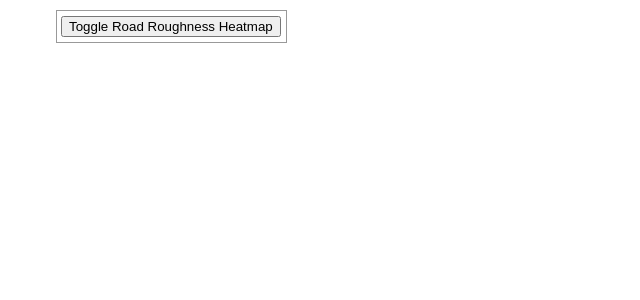
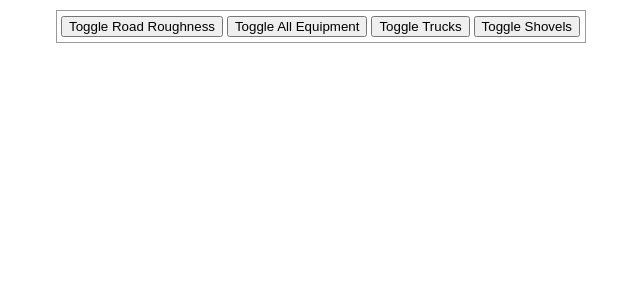
Before and after one commit to me4502/NavitronAutodriveSystem, a Flask app: page / in a window 1280 px wide. Shown: the top 300 px of the page, without its empty margins (520-1160 px from the left). Run offline with Flask 2, Linux system fonts and the light colour scheme; some libraries are stand-ins or nearby versions.

Commit message:
Added marker visibility toggles

```diff
--- a/static/js/index.js
+++ b/static/js/index.js
@@ -22,11 +22,11 @@ var map;
 var equipment_markers = {};
 var heatmap_points = new google.maps.MVCArray();
 
-// Setup middlemount mine on google maps
+// Initialise Middlemount Mine gMap
 function init_map() {
     map = new google.maps.Map(document.getElementById('map'), {
         zoom: 14,
-        // Default to the Middlemount mine site
+        // Default to the Middlemount site
         center: new google.maps.LatLng(ROUGH_MIDDLEMOUNT_LAT, ROUGH_MIDDLEMOUNT_LNG),
         mapTypeId: 'satellite'
     });
@@ -74,6 +74,7 @@ function get_icon(type) {
                 scaledSize: new google.maps.Size(50, 50),
                 anchor: new google.maps.Point(25, 25),
             };
+    }
 }
 
 // Update equipment
@@ -84,7 +85,9 @@ function update_equipment() {
             var [type, lat, lng, sensor] = res[equipment];
             var lat_lng = new google.maps.LatLng(lat, lng);
             if (!(equipment in equipment_markers)) {
-                equipment_markers[equipment] = new google.maps.Marker({map: map, icon: get_icon(type)});
+                equipment_markers[equipment] = new google.maps.Marker({map: map,
+                                                                       icon: get_icon(type),
+                                                                       title: type});
             }
             equipment_markers[equipment].setPosition(lat_lng);
             heatmap_points.push({location: lat_lng, weight: sensor});
@@ -99,6 +102,25 @@ function toggle_heatmap() {
     heatmap.setMap(heatmap.getMap() ? null : map);
 }
 
+// Toggle viewing all markers
+function toggle_all_markers() {
+    for (var equipment in equipment_markers) {
+        var marker = equipment_markers[equipment];
+        marker.setVisible(!marker.getVisible());
+    }
+}
+
+// Toggle viewing markers of the given type
+function toggle_markers(type) {
+    for (var equipment in equipment_markers) {
+        var marker = equipment_markers[equipment];
+        if (marker.getTitle() != type) {
+            continue;
+        }
+        marker.setVisible(!marker.getVisible());
+    }
+}
+
 // Set up
 google.maps.event.addDomListener(window, 'load', function() {
     init_map();
--- a/templates/index.html
+++ b/templates/index.html
@@ -4,7 +4,10 @@
     <body>
         <div id="map"></div>
         <div id="floating-panel">
-            <button onclick="toggle_heatmap()">Toggle Road Roughness Heatmap</button>
+            <button onclick="toggle_heatmap()">Toggle Road Roughness</button>
+            <button onclick="toggle_all_markers()">Toggle All Equipment</button>
+            <button onclick="toggle_markers('truck')">Toggle Trucks</button>
+            <button onclick="toggle_markers('shovel')">Toggle Shovels</button>
         </div>
     </body>
     <!-- jQuery -->
```
